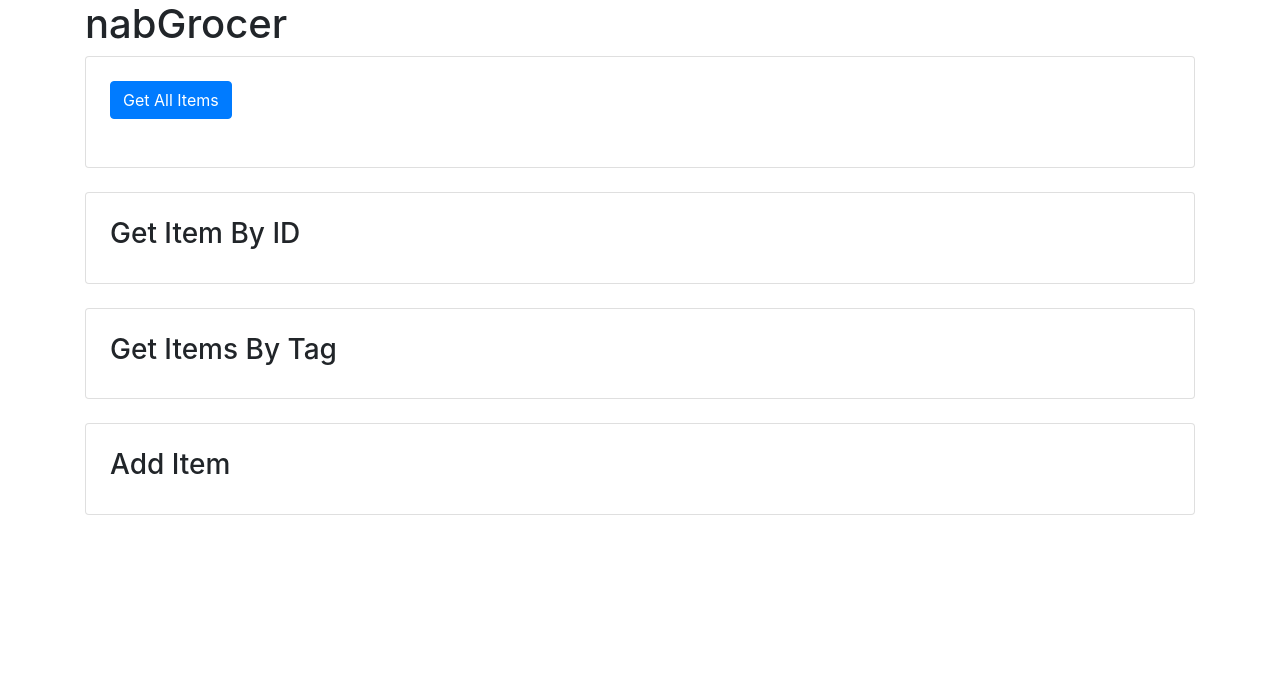
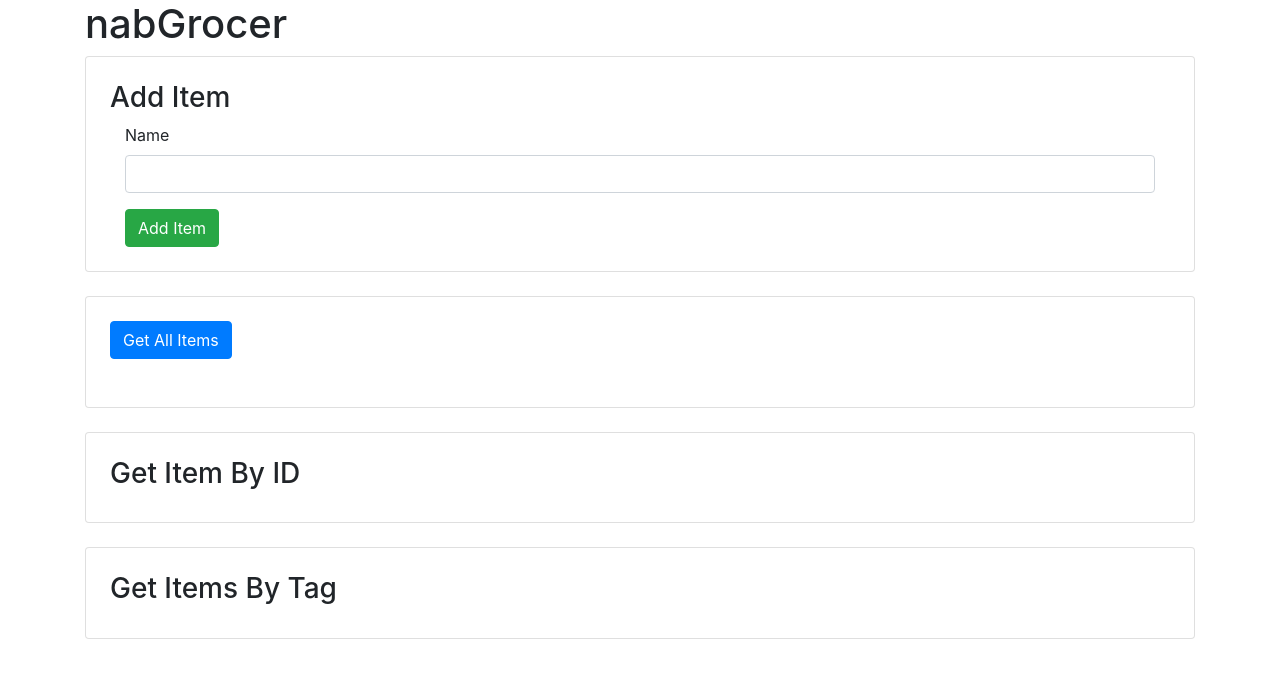
Before and after one commit to Chris-Robertson/nabgrocer, an Angular app in the folder nab-grocer-ui/: page / in a window 1280 px wide. Shown: the top 678 px of the page. Built offline with nearby package versions, Linux system fonts and the light colour scheme.

Commit message:
Add item from UI

```diff
--- /dev/null
+++ b/nab-grocer-ui/src/app/add-item-form/add-item-form.component.html
@@ -0,0 +1,11 @@
+<div class="container">
+  <form [formGroup]="addItemForm" (ngSubmit)="onSubmit(addItemForm.value)">
+    <div class="form-group">
+      <label for="itemName">Name</label>
+      <input type="text" class="form-control" id="itemName" formControlName="itemName"/>
+    </div>
+
+    <button type="submit" class="btn btn-success">Add Item</button>
+
+  </form>
+</div>
--- /dev/null
+++ b/nab-grocer-ui/src/app/add-item-form/add-item-form.component.ts
@@ -0,0 +1,29 @@
+import { Component, OnInit } from '@angular/core';
+import {NabGrocerApiService} from "../nab-grocer-api.service";
+import {Item} from "../item";
+import { FormBuilder } from '@angular/forms';
+
+@Component({
+  selector: 'app-add-item-form',
+  templateUrl: './add-item-form.component.html',
+  styleUrls: ['./add-item-form.component.css']
+})
+export class AddItemFormComponent {
+
+  addItemForm;
+  itemAdded;
+
+  constructor(
+    private nabGrocerApi: NabGrocerApiService,
+    private formBuilder: FormBuilder
+  ) {
+    this.addItemForm = this.formBuilder.group({
+      itemName: ""
+    })
+  }
+
+  onSubmit(itemToAdd: Item) {
+    this.addItemForm.reset();
+    this.nabGrocerApi.addItem(itemToAdd).subscribe(item => this.itemAdded = item);
+  }
+}
--- a/nab-grocer-ui/src/app/app.component.html
+++ b/nab-grocer-ui/src/app/app.component.html
@@ -3,6 +3,11 @@
   <h1>
     nabGrocer
   </h1>
+
+  <div class="card px-4 py-4 mb-4">
+    <h3>Add Item</h3>
+    <app-add-item-form></app-add-item-form>
+  </div>
 
   <div class="card px-4 py-4 mb-4">
     <app-list-items></app-list-items>
@@ -16,10 +21,6 @@
     <h3>Get Items By Tag</h3>
   </div>
 
-  <div class="card px-4 py-4 mb-4">
-    <h3>Add Item</h3>
-  </div>
-
 </div>
 
 <router-outlet></router-outlet>
--- a/nab-grocer-ui/src/app/item.ts
+++ b/nab-grocer-ui/src/app/item.ts
@@ -1,7 +1,7 @@
 export class Item {
   constructor(
-    public itemId: number,
     public itemName: string,
-    public itemTags: string[]
+    public itemId?: number,
+    public itemTags?: string[]
   ) {}
 }
--- a/nab-grocer-ui/src/app/list-items/list-items.component.html
+++ b/nab-grocer-ui/src/app/list-items/list-items.component.html
@@ -1,4 +1,3 @@
-<!--<div class="card">-->
 <div>
   <button type="button" class="btn btn-primary btn-large mb-4" (click)="getAllItems()">
     Get All Items
--- a/nab-grocer-ui/src/app/nab-grocer-api.service.ts
+++ b/nab-grocer-ui/src/app/nab-grocer-api.service.ts
@@ -1,6 +1,7 @@
 import { Injectable } from '@angular/core';
 import {HttpClient} from "@angular/common/http";
 import {Item} from "./item";
+import { Observable } from 'rxjs';
 
 @Injectable({
   providedIn: 'root'
@@ -14,8 +15,11 @@ export class NabGrocerApiService {
   constructor(private http: HttpClient) { }
 
   getItems(): void {
-    console.log("itemList=" + this.itemList);
     this.http.get<Item[]>(this.nabGrocerItemsUrl)
       .subscribe(result => this.itemList = result);
   }
+
+  addItem(item: Item): Observable<Item> {
+    return this.http.post<Item>(this.nabGrocerItemsUrl, item);
+  }
 }
```
Also changed, not shown: nab-grocer-ui/src/app/app.module.ts (+12 -7 lines), nab-grocer-ui/src/app/add-item-form/add-item-form.component.css (added), 1 other file (tests, documents, lock files or other folders).
